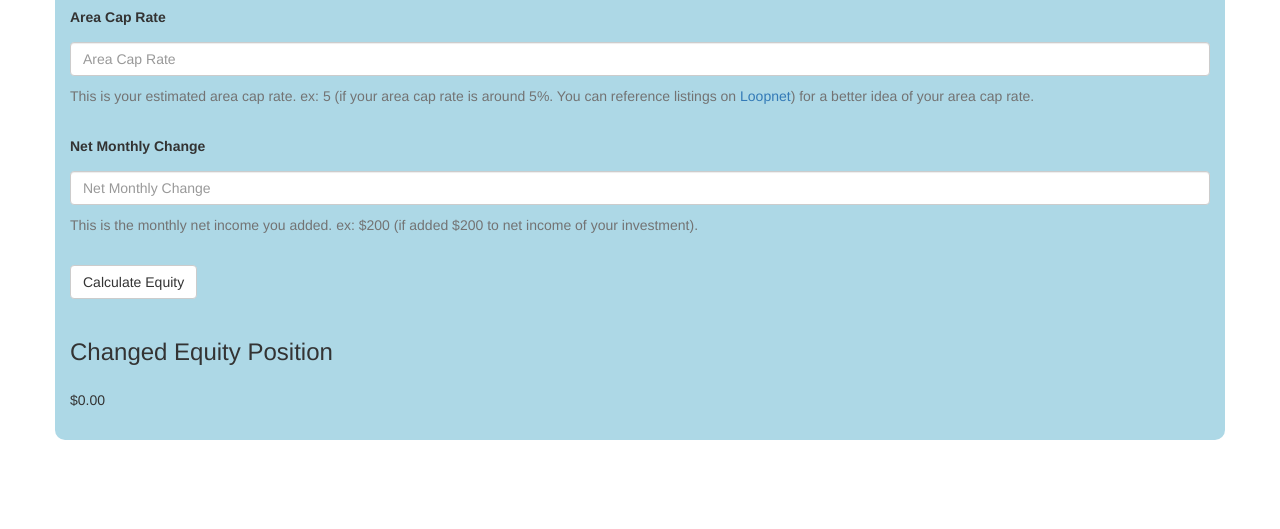
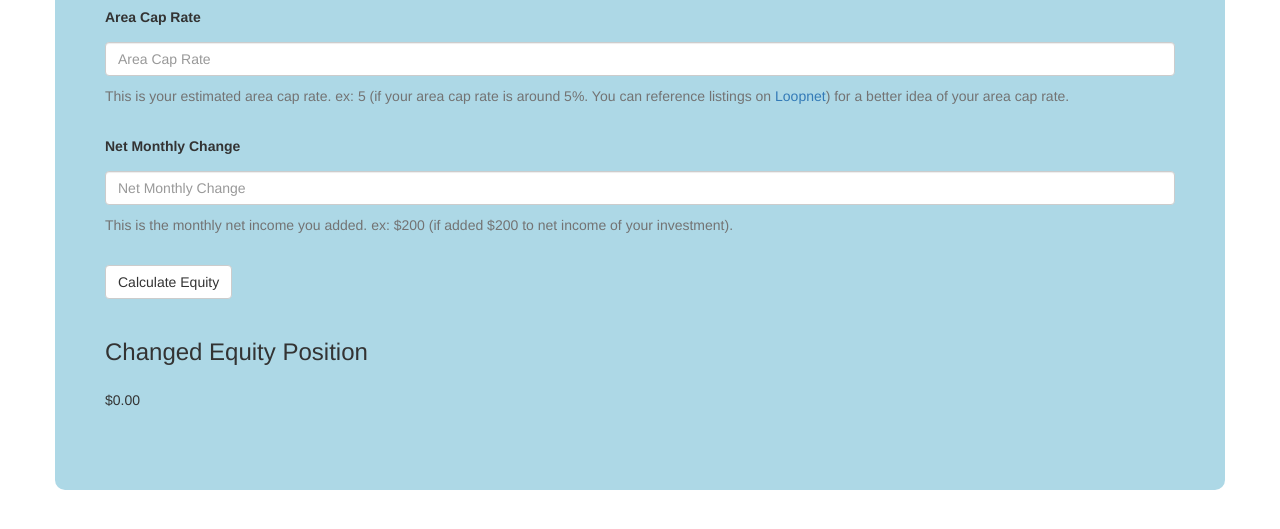
Before and after one commit to synapticsynergy/solomvp, a website: page public/index.html in a window 1280 px wide. Shown: the part 153-682 px from the top of the page. Drawn offline with nearby package versions, Linux system fonts and the light colour scheme.

Commit message:
added padding to left right of col

```diff
--- a/public/index.html
+++ b/public/index.html
@@ -11,7 +11,7 @@
     <div class="container containerColor">
       <h1 class="text-center">Equity Impact Calculator</h1>
       <div class="row">
-      <div class="col-md-12">
+      <div class="col-md-12 colPad">
         <div ng-controller="calcController">
           <form name="calcForm">
             <div class="form-group">
--- a/public/style.css
+++ b/public/style.css
@@ -25,3 +25,9 @@ h3 {
   padding-top: 20px;
   padding-bottom: 10px;
 }
+
+.colPad {
+  padding-left: 50px;
+  padding-right: 50px;
+  padding-bottom: 50px;
+}
```
